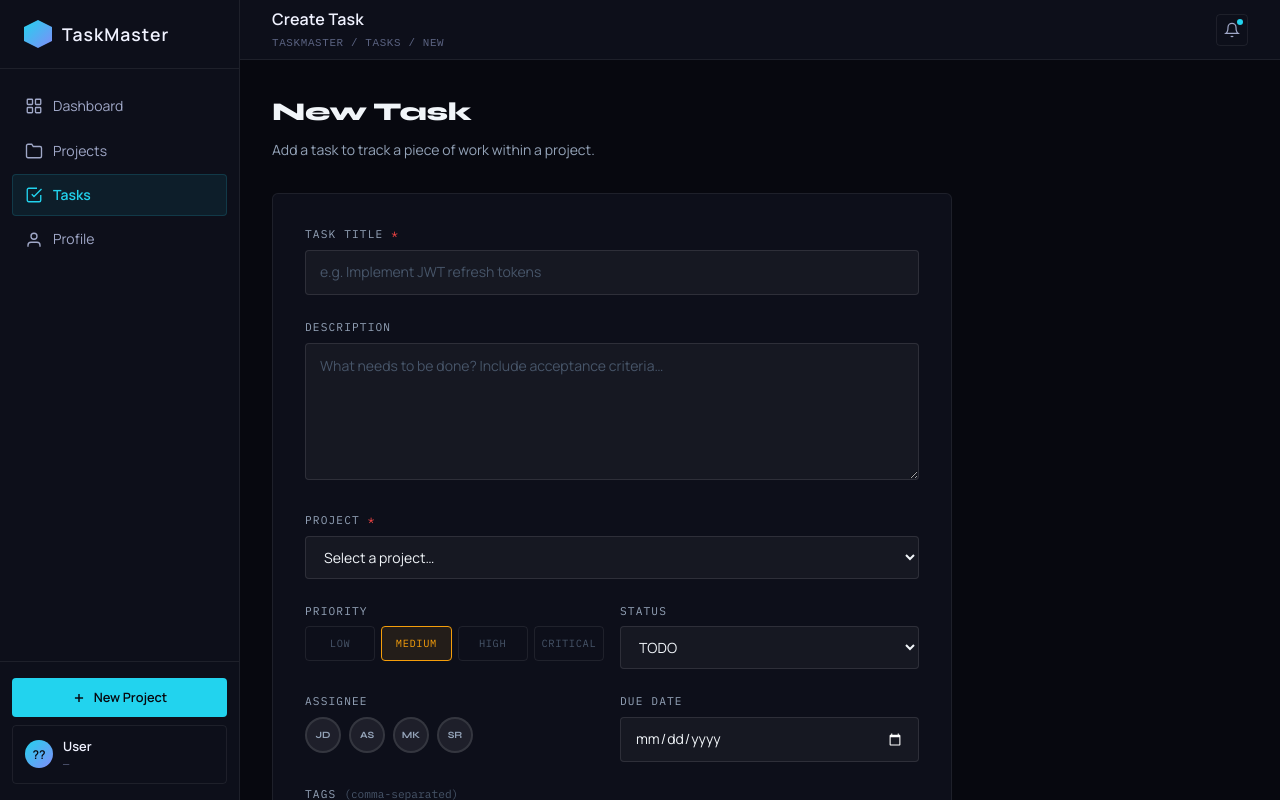
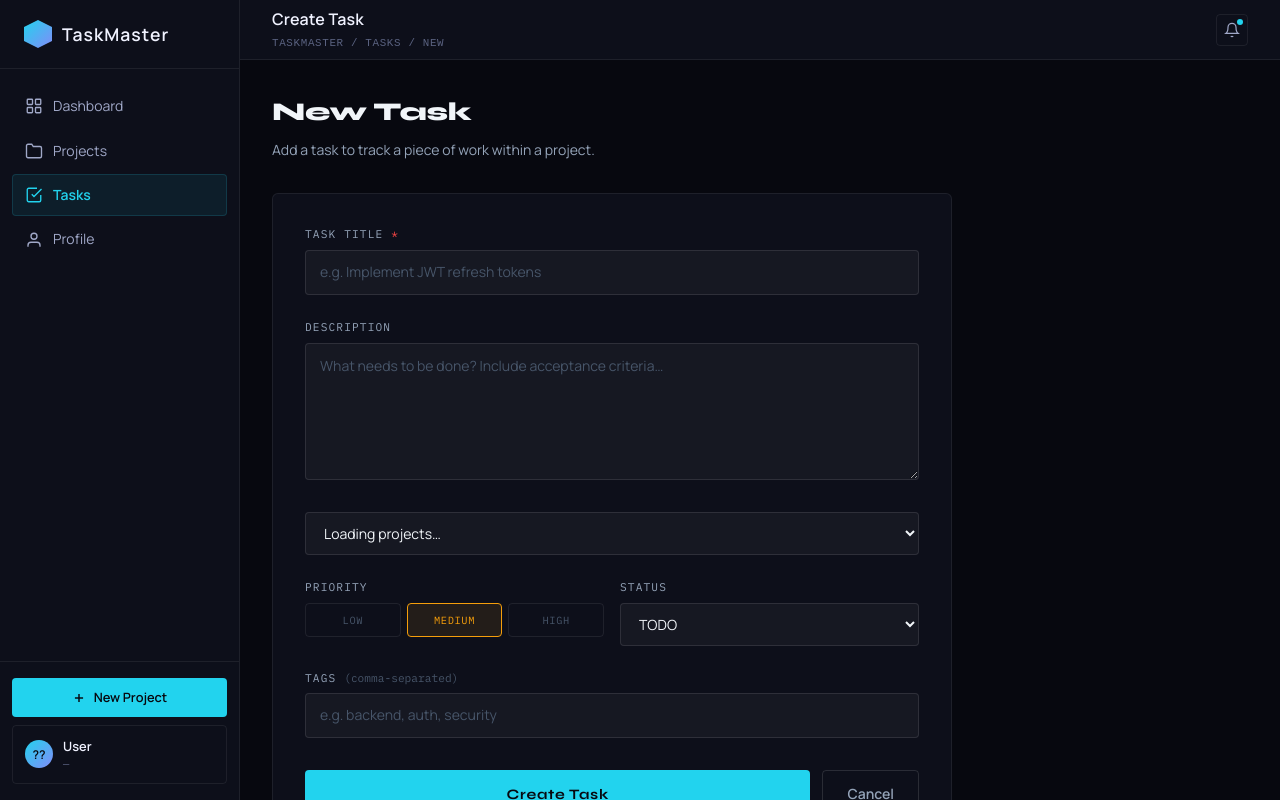
Before and after one commit to CTSE-TaskManagementSystem-2026/frontend-service, a Next.js app: page /tasks/create in a window 1280 px wide. Shown: the top 800 px of the page. Built offline with nearby package versions, Linux system fonts and the light colour scheme.

Commit message:
Refactor(Did lot of things i cant even remember)

```diff
--- a/app/api/projects/user/route.ts
+++ b/app/api/projects/user/route.ts
@@ -70,7 +70,10 @@ export async function POST(req: NextRequest) {
         return NextResponse.json(data, { status: 201 });
     } catch (err) {
         console.error('[user/projects] POST error:', err);
-        return NextResponse.json({ message: 'Internal server error' }, { status: 500 });
+        return NextResponse.json({
+            message: 'Internal server error',
+            details: String(err)  // ← add this temporarily
+        }, { status: 500 });
     }
 }
 
--- a/app/api/tasks/user/route.ts
+++ b/app/api/tasks/user/route.ts
@@ -2,25 +2,15 @@ import { NextRequest, NextResponse } from 'next/server';
 
 const TASK_SERVICE_BASE = process.env.TASK_SERVICE_URL ?? 'http://localhost:3003/api/tasks';
 
-/**
- * User proxy: forward task requests to task-lifecycle-service with user's JWT.
- * Task-service scopes results to createdBy = userId extracted from JWT.
- */
-
-// GET /api/tasks/user  — get user's own tasks
-// GET /api/tasks/user?projectId=<id>  — filter by project
 export async function GET(req: NextRequest) {
     const token = req.headers.get('authorization') ?? '';
-    const { searchParams } = req.nextUrl;
-    const projectId = searchParams.get('projectId');
+    const projectId = req.nextUrl.searchParams.get('projectId');
 
-    const url = new URL(`${TASK_SERVICE_BASE}/api/tasks`);
+    const url = new URL(TASK_SERVICE_BASE);
     if (projectId) url.searchParams.set('projectId', projectId);
 
     try {
-        const res = await fetch(url.toString(), {
-            headers: { Authorization: token },
-        });
+        const res = await fetch(url.toString(), { headers: { Authorization: token } });
         const data = await res.json();
         return NextResponse.json(data, { status: res.status });
     } catch (err) {
@@ -28,13 +18,12 @@ export async function GET(req: NextRequest) {
     }
 }
 
-// POST /api/tasks/user  — create a task (createdBy set from JWT in task-service)
 export async function POST(req: NextRequest) {
     const token = req.headers.get('authorization') ?? '';
     const body = await req.json().catch(() => ({}));
 
     try {
-        const res = await fetch(`${TASK_SERVICE_BASE}/api/tasks`, {
+        const res = await fetch(TASK_SERVICE_BASE, {
             method: 'POST',
             headers: { Authorization: token, 'Content-Type': 'application/json' },
             body: JSON.stringify(body),
@@ -46,7 +35,6 @@ export async function POST(req: NextRequest) {
     }
 }
 
-// PATCH /api/tasks/user?id=<id>  — update own task
 export async function PATCH(req: NextRequest) {
     const token = req.headers.get('authorization') ?? '';
     const id = req.nextUrl.searchParams.get('id');
@@ -55,7 +43,7 @@ export async function PATCH(req: NextRequest) {
     if (!id) return NextResponse.json({ error: '`id` query param required' }, { status: 400 });
 
     try {
-        const res = await fetch(`${TASK_SERVICE_BASE}/api/tasks?id=${id}`, {
+        const res = await fetch(`${TASK_SERVICE_BASE}?id=${id}`, {   // ← fixed
             method: 'PATCH',
             headers: { Authorization: token, 'Content-Type': 'application/json' },
             body: JSON.stringify(body),
@@ -67,7 +55,6 @@ export async function PATCH(req: NextRequest) {
     }
 }
 
-// DELETE /api/tasks/user?id=<id>  — delete own task
 export async function DELETE(req: NextRequest) {
     const token = req.headers.get('authorization') ?? '';
     const id = req.nextUrl.searchParams.get('id');
@@ -75,7 +62,7 @@ export async function DELETE(req: NextRequest) {
     if (!id) return NextResponse.json({ error: '`id` query param required' }, { status: 400 });
 
     try {
-        const res = await fetch(`${TASK_SERVICE_BASE}/api/tasks?id=${id}`, {
+        const res = await fetch(`${TASK_SERVICE_BASE}?id=${id}`, {
             method: 'DELETE',
             headers: { Authorization: token },
         });
--- a/app/projects/create/page.tsx
+++ b/app/projects/create/page.tsx
@@ -5,14 +5,14 @@ import { useRouter } from 'next/navigation';
 import DashboardLayout from '../../components/DashboardLayout';
 
 const COLORS = ['#22D3EE', '#818CF8', '#F59E0B', '#34D399', '#F87171', '#A78BFA', '#FB923C', '#38BDF8'];
-const STATUSES = ['ACTIVE', 'PLANNED', 'IN REVIEW', 'ON HOLD'];
+const STATUSES = ['active', 'inactive', 'archived', 'completed'];
 
 const labelCls = 'create-label';
 const inputCls = 'create-input';
 
 export default function CreateProjectPage() {
   const router = useRouter();
-  const [form, setForm] = useState({ name: '', description: '', status: 'ACTIVE', color: COLORS[0], dueDate: '', tags: '' });
+  const [form, setForm] = useState({ name: '', description: '', status: 'active', color: COLORS[0], dueDate: '', tags: '' });
   const [loading, setLoading] = useState(false);
   const [error, setError] = useState('');
 
@@ -24,7 +24,7 @@ export default function CreateProjectPage() {
     setError(''); setLoading(true);
     try {
       const token = localStorage.getItem('token');
-      const res = await fetch(`${process.env.NEXT_PUBLIC_PROJECTS_SERVICE_URL}/projects`, {
+      const res = await fetch('/api/projects/user', {
         method: 'POST',
         headers: { 'Content-Type': 'application/json', Authorization: `Bearer ${token}` },
         body: JSON.stringify({ ...form, tags: form.tags.split(',').map((t) => t.trim()).filter(Boolean) }),
--- a/app/tasks/create/page.tsx
+++ b/app/tasks/create/page.tsx
@@ -1,39 +1,43 @@
 'use client';
 
-import { useState } from 'react';
+import { useState, useEffect } from 'react';
 import { useRouter } from 'next/navigation';
 import DashboardLayout from '../../components/DashboardLayout';
 
-const PRIORITIES = ['LOW', 'MEDIUM', 'HIGH', 'CRITICAL'];
+const PRIORITIES = ['low', 'medium', 'high'];
 const STATUSES = ['TODO', 'IN PROGRESS', 'IN REVIEW', 'DONE'];
-const MOCK_PROJECTS = [
-  { id: '1', name: 'Platform Redesign' },
-  { id: '2', name: 'Auth Service' },
-  { id: '3', name: 'Analytics Dashboard' },
-  { id: '4', name: 'Mobile App' },
-  { id: '5', name: 'DevOps Pipeline' },
-];
-const MOCK_MEMBERS = [
-  { id: 'jd', name: 'John Doe',   initials: 'JD' },
-  { id: 'as', name: 'Alice Smith', initials: 'AS' },
-  { id: 'mk', name: 'Mike Kim',   initials: 'MK' },
-  { id: 'sr', name: 'Sara Ren',   initials: 'SR' },
-];
 const PRIORITY_COLOR: Record<string, string> = {
-  LOW: '#34D399', MEDIUM: '#F59E0B', HIGH: '#EF4444', CRITICAL: '#A855F7',
+  low: '#34D399', medium: '#F59E0B', high: '#EF4444',
 };
 
 const labelCls = 'task-label';
 const inputCls = 'task-input';
 
+interface Project { _id: string; name: string; }
+
 export default function CreateTaskPage() {
   const router = useRouter();
+  const [projects, setProjects] = useState<Project[]>([]);
+  const [projLoading, setProjLoading] = useState(true);
   const [form, setForm] = useState({
-    title: '', description: '', projectId: '', priority: 'MEDIUM',
-    status: 'TODO', assigneeId: '', dueDate: '', tags: '',
+    title: '', description: '', projectId: '',
+    priority: 'medium', status: 'TODO', dueDate: '', tags: '',
   });
   const [loading, setLoading] = useState(false);
   const [error, setError] = useState('');
+
+  // ── Fetch real projects on mount ──
+  useEffect(() => {
+    const token = localStorage.getItem('token');
+    if (!token) return;
+    fetch('/api/projects/user', {
+      headers: { Authorization: `Bearer ${token}` },
+    })
+      .then((r) => r.json())
+      .then((data) => setProjects(Array.isArray(data.projects) ? data.projects : []))
+      .catch(() => setError('Failed to load projects'))
+      .finally(() => setProjLoading(false));
+  }, []);
 
   const update = (field: string) =>
     (e: React.ChangeEvent<HTMLInputElement | HTMLTextAreaElement | HTMLSelectElement>) =>
@@ -41,16 +45,23 @@ export default function CreateTaskPage() {
 
   const handleSubmit = async () => {
     if (!form.title.trim()) { setError('Task title is required.'); return; }
-    if (!form.projectId)    { setError('Please select a project.'); return; }
+    if (!form.projectId) { setError('Please select a project.'); return; }
     setError(''); setLoading(true);
     try {
       const token = localStorage.getItem('token');
       const res = await fetch('/api/tasks/user', {
         method: 'POST',
         headers: { 'Content-Type': 'application/json', Authorization: `Bearer ${token}` },
-        body: JSON.stringify({ ...form, tags: form.tags.split(',').map((t) => t.trim()).filter(Boolean) }),
+        body: JSON.stringify({
+          title: form.title,
+          description: form.description,
+          projectId: form.projectId,
+          priority: form.priority,
+          status: form.status,
+        }),
       });
-      if (!res.ok) throw new Error('Failed to create task');
+      const data = await res.json();
+      if (!res.ok) throw new Error(data.error || data.details || 'Failed to create task');
       router.push('/tasks');
     } catch (err: unknown) {
       setError(err instanceof Error ? err.message : 'Error');
@@ -258,36 +269,35 @@ export default function CreateTaskPage() {
             </div>
 
             {/* Project */}
-            <div>
-              <label className={labelCls}>
-                Project <span style={{ color: '#ef4444' }}>*</span>
-              </label>
-              <select value={form.projectId} onChange={update('projectId')} className={inputCls} style={{ cursor: 'pointer' }}>
-                <option value="" style={{ background: '#0D0E1A' }}>Select a project…</option>
-                {MOCK_PROJECTS.map((p) => (
-                  <option key={p.id} value={p.id} style={{ background: '#0D0E1A' }}>{p.name}</option>
-                ))}
-              </select>
-            </div>
+            <select value={form.projectId} onChange={update('projectId')} className={inputCls} style={{ cursor: 'pointer' }}>
+              <option value="" style={{ background: '#0D0E1A' }}>
+                {projLoading ? 'Loading projects…' : 'Select a project…'}
+              </option>
+              {projects.map((p) => (
+                <option key={p._id} value={p._id} style={{ background: '#0D0E1A' }}>
+                  {p.name}
+                </option>
+              ))}
+            </select>
 
             {/* Priority + Status */}
             <div className="task-grid-2">
               <div>
                 <label className={labelCls}>Priority</label>
                 <div style={{ display: 'flex', gap: '0.375rem', flexWrap: 'wrap' }}>
-                  {PRIORITIES.map((p) => (
+                  {['low', 'medium', 'high'].map((p) => (
                     <button
                       key={p}
                       onClick={() => setForm((f) => ({ ...f, priority: p }))}
                       className="task-priority-btn"
                       style={{
-                        borderColor:  form.priority === p ? PRIORITY_COLOR[p] : 'rgba(255,255,255,0.08)',
-                        background:   form.priority === p ? `${PRIORITY_COLOR[p]}18` : 'transparent',
-                        color:        form.priority === p ? PRIORITY_COLOR[p] : '#475569',
+                        borderColor: form.priority === p ? PRIORITY_COLOR[p] : 'rgba(255,255,255,0.08)',
+                        background: form.priority === p ? `${PRIORITY_COLOR[p]}18` : 'transparent',
+                        color: form.priority === p ? PRIORITY_COLOR[p] : '#475569',
                         border: `1px solid ${form.priority === p ? PRIORITY_COLOR[p] : 'rgba(255,255,255,0.08)'}`,
                       }}
                     >
-                      {p}
+                      {p.toUpperCase()}
                     </button>
                   ))}
                 </div>
@@ -299,39 +309,6 @@ export default function CreateTaskPage() {
                     <option key={s} value={s} style={{ background: '#0D0E1A' }}>{s}</option>
                   ))}
                 </select>
-              </div>
-            </div>
-
-            {/* Assignee + Due date */}
-            <div className="task-grid-2">
-              <div>
-                <label className={labelCls}>Assignee</label>
-                <div style={{ display: 'flex', gap: '0.5rem', flexWrap: 'wrap' }}>
-                  {MOCK_MEMBERS.map((m) => (
-                    <button
-                      key={m.id}
-                      title={m.name}
-                      onClick={() => setForm((f) => ({ ...f, assigneeId: f.assigneeId === m.id ? '' : m.id }))}
-                      className="task-avatar-btn"
-                      style={{
-                        background:   form.assigneeId === m.id ? 'linear-gradient(135deg, #22D3EE, #818CF8)' : 'rgba(255,255,255,0.07)',
-                        borderColor:  form.assigneeId === m.id ? 'rgba(34,211,238,0.6)' : 'rgba(255,255,255,0.1)',
-                        color:        form.assigneeId === m.id ? '#07080F' : '#94A3B8',
-                      }}
-                    >
-                      {m.initials}
-                    </button>
-                  ))}
-                </div>
-                {form.assigneeId && (
-                  <div className="task-assignee-name">
-                    {MOCK_MEMBERS.find((m) => m.id === form.assigneeId)?.name}
-                  </div>
-                )}
-              </div>
-              <div>
-                <label className={labelCls}>Due Date</label>
-                <input type="date" value={form.dueDate} onChange={update('dueDate')} className={`${inputCls} task-date`} />
               </div>
             </div>
 
```
Also changed, not shown: app/projects/page.tsx (+13 -11 lines), app/tasks/page.tsx (+38 -37 lines), next.config.ts (+1 -8 lines).
